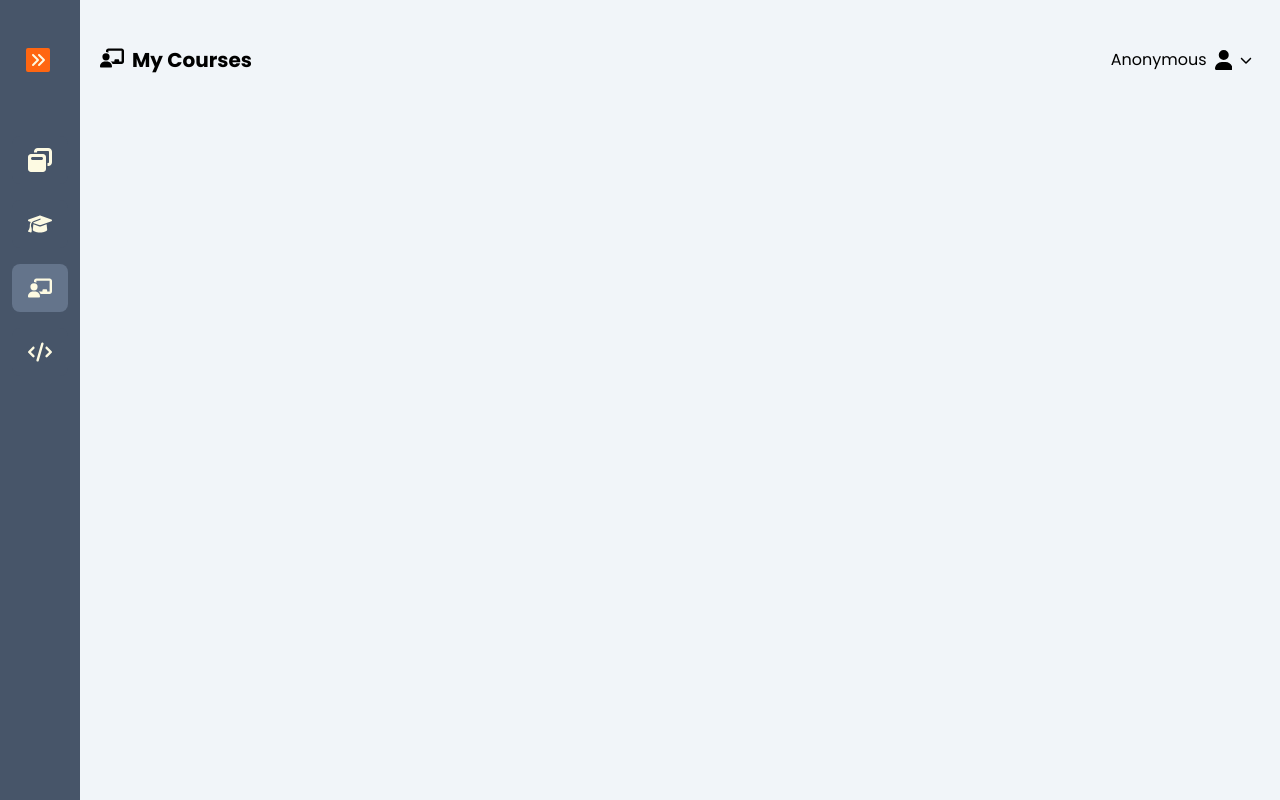
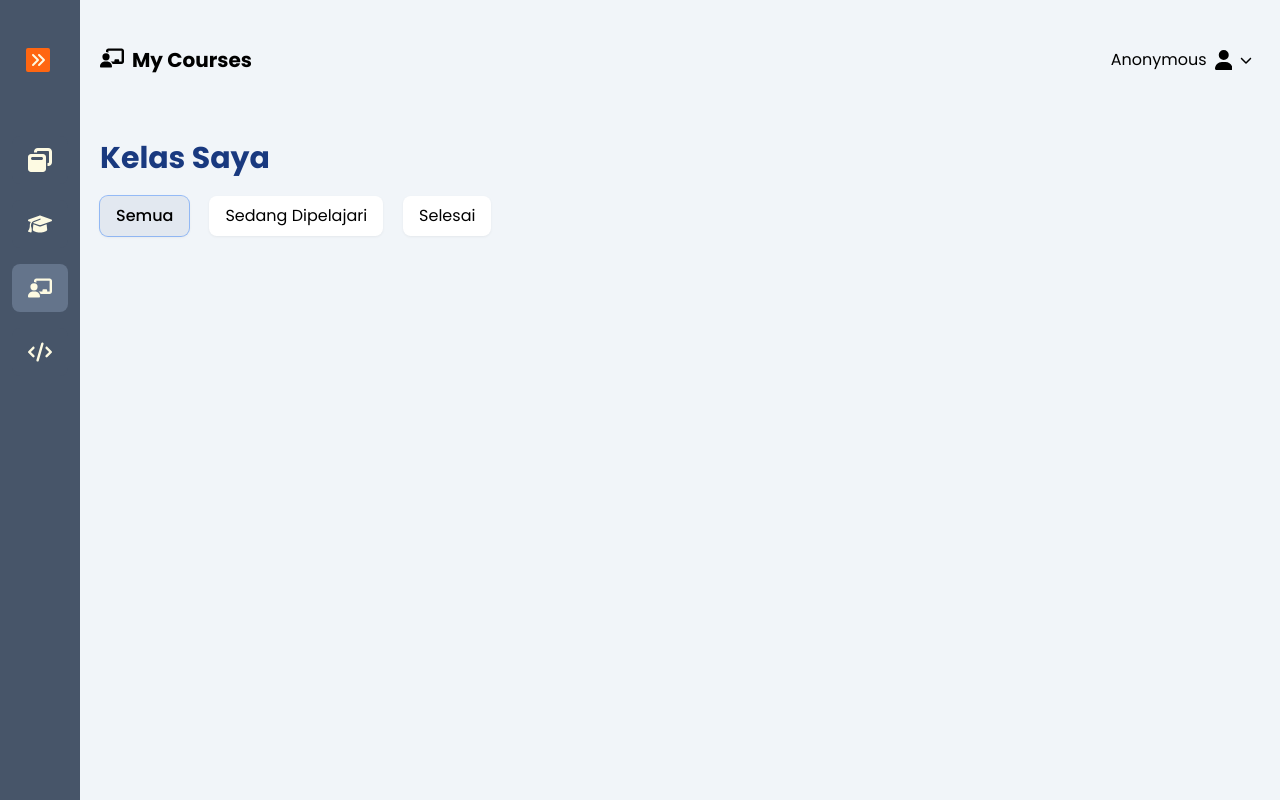
Before and after one commit to RezaBagusS/Project-Akhir-MPSB, a React (Vite) app: page /dashboard/mycourses in a window 1280 px wide. Built offline with nearby package versions, Linux system fonts and the light colour scheme.

Commit message:
add filter on mycourses

```diff
--- a/src/Component/ModulesComp/CoursesCardModule.jsx
+++ b/src/Component/ModulesComp/CoursesCardModule.jsx
@@ -3,11 +3,11 @@ import dataCoursesModule from "../../data/dataCoursesModule";
 const CoursesCardModule = () => {
   return dataCoursesModule.map((item) => {
     return (
-      <div className="w-[32%] h-[450px] bg-white p-2 rounded-md" key={item.id}>
-        <div className="w-full h-[50%] bg-slate-300 py-4 rounded-t-md">
+      <div className="xl:w-[32%] lg:w-[40%] md:w-[45%] h-fit sm:h-[490px] bg-white p-2 rounded-md" key={item.id}>
+        <div className="w-full h-[40%] sm:h-[50%] bg-slate-300 py-4 rounded-t-md">
           {item.svg}
         </div>
-        <main className="w-full h-[28%] text-cust-blue px-3">
+        <main className="w-full h-[40%] sm:h-[30%] text-cust-blue px-3">
           <h2 className="text-xl font-semibold py-3">
             {item.title}
           </h2>
@@ -15,7 +15,7 @@ const CoursesCardModule = () => {
             {item.description}
           </div>
         </main>
-        <footer className="h-[10%] px-3">
+        <footer className="h-[15%] sm:h-[12%] px-3 mt-1">
           <div className="flex justify-between font-medium text-lg mb-3 border-t-2 pt-2">
             <div className="text-slate-700">
               {item.statusDiskon && (
@@ -34,7 +34,7 @@ const CoursesCardModule = () => {
             </div>
             <p className="text-cust-orange ">{item.status}</p>
           </div>
-          <button className="bg-sky-600 hover:bg-sky-700 w-full h-fit  py-2 rounded-md mt-auto text-cust-beige hover:text-white font-medium transition-all duration-300">
+          <button className="bg-sky-600 hover:bg-sky-700 w-full h-fit py-2 rounded-md mt-auto text-cust-beige hover:text-white font-medium transition-all duration-300">
             Klaim Kelas
           </button>
         </footer>
--- /dev/null
+++ b/src/Component/ModulesComp/FilterMyCourses.jsx
@@ -0,0 +1,90 @@
+import { useState } from "react";
+
+const FilterMyCourses = () => {
+  const [isClicked1, setIsClicked1] = useState(true);
+  const [isClicked2, setIsClicked2] = useState(false);
+  const [isClicked3, setIsClicked3] = useState(false);
+
+  const [isDown, setIsDown] = useState(false);
+
+  const handleClick = () => {
+    setIsDown((prev) => !prev);
+  };
+
+  const styleFalse = `hidden sm:block py-2 px-4 cursor-pointer bg-white hover:bg-slate-200 hover:font-medium hover:ring-1 rounded-lg drop-shadow-sm`;
+  const styleTrue = `hidden sm:block py-2 px-4 cursor-pointer bg-slate-200 font-medium ring-1 rounded-lg drop-shadow-sm`;
+
+  return (
+    <div className="flex justify-start gap-x-5 align-middle font-normal">
+      <div
+        onClick={() => {
+          setIsClicked1(true);
+          setIsClicked2(false);
+          setIsClicked3(false);
+        }}
+        className={isClicked1 ? styleTrue : styleFalse}
+      >
+        <p>Semua</p>
+      </div>
+
+      <div
+        onClick={() => {
+          setIsClicked1(false);
+          setIsClicked2(true);
+          setIsClicked3(false);
+        }}
+        className={isClicked2 ? styleTrue : styleFalse}
+      >
+        <p className="whitespace-nowrap">Sedang Dipelajari</p>
+      </div>
+
+      <div
+        onClick={() => {
+          setIsClicked1(false);
+          setIsClicked2(false);
+          setIsClicked3(true);
+        }}
+        className={isClicked3 ? styleTrue : styleFalse}
+      >
+        <p>Selesai</p>
+      </div>
+
+      <div
+        onClick={handleClick}
+        className="flex sm:hidden justify-between w-full bg-white cursor-pointer drop-shadow-md py-3 px-4 rounded-md">
+        <p className="font-medium text-lg text-cust-blue">Filter :</p>
+        <span className={`p-2
+            ${isDown && "bg-slate-200 rounded-full"}
+        `}>
+          <svg
+            xmlns="http://www.w3.org/2000/svg"
+            viewBox="0 0 512 512"
+            className={`h-3 transition-all duration-200
+             ${isDown && "-rotate-180"}
+            `}
+          >
+            <path d="M233.4 406.6c12.5 12.5 32.8 12.5 45.3 0l192-192c12.5-12.5 12.5-32.8 0-45.3s-32.8-12.5-45.3 0L256 338.7 86.6 169.4c-12.5-12.5-32.8-12.5-45.3 0s-12.5 32.8 0 45.3l192 192z" />
+          </svg>
+        </span>
+        <div
+          className={`absolute z-50 top-14 left-0 cursor-pointer font-medium text-slate-800 bg-white w-full rounded-sm overflow-hidden
+                ${isDown ? "max-h-80 drop-shadow-md" : "max-h-0"}
+                transition-all duration-300
+              `}
+        >
+          <option value="Semua" className="w-full p-2 hover:bg-sky-200">
+            Semua
+          </option>
+          <option value="Otw" className="w-full p-2 hover:bg-sky-200">
+            Sedang Dipelajari
+          </option>
+          <option value="Selesai" className="w-full p-2 hover:bg-sky-200">
+            Selesai
+          </option>
+        </div>
+      </div>
+    </div>
+  );
+};
+
+export default FilterMyCourses;
--- /dev/null
+++ b/src/Component/ModulesComp/MyCoursesCard.jsx
@@ -0,0 +1,9 @@
+const MyCoursesCard = () => {
+    return (
+        <div className="">
+
+        </div>
+    );
+}
+
+export default MyCoursesCard;
--- a/src/Modules/Sec_MyCourses.jsx
+++ b/src/Modules/Sec_MyCourses.jsx
@@ -1,4 +1,6 @@
 import { useState } from "react";
+import FilterMyCourses from "../Component/ModulesComp/FilterMyCourses";
+import MyCoursesCard from "../Component/ModulesComp/MyCoursesCard";
 
 const MyCourses = () => {
   const [isDown, setIsDown] = useState(false);
@@ -8,6 +10,8 @@ const MyCourses = () => {
   };
 
   return (
+    <div className="h-full">
+      {/* HEADER */}
       <div className="relative flex items-center h-[15vh] mx-2 sm:mx-5 sm:mt-0">
         <h3 className="flex font-bold text-xl ml-6 sm:ml-0">
           <svg
@@ -46,6 +50,21 @@ const MyCourses = () => {
           </div>
         </div>
       </div>
+
+      <div className="mx-2 sm:mx-5">
+        <div className="font-bold text-3xl text-cust-blue py-5">
+          <h3>Kelas Saya</h3>
+        </div>
+
+        <FilterMyCourses />
+
+        <MyCoursesCard />
+      </div>
+
+      <div className="p-2 h-[50vh]">
+
+      </div>
+    </div>
   );
 };
 
```
Lines whose indentation alone changed are shown as unchanged.
